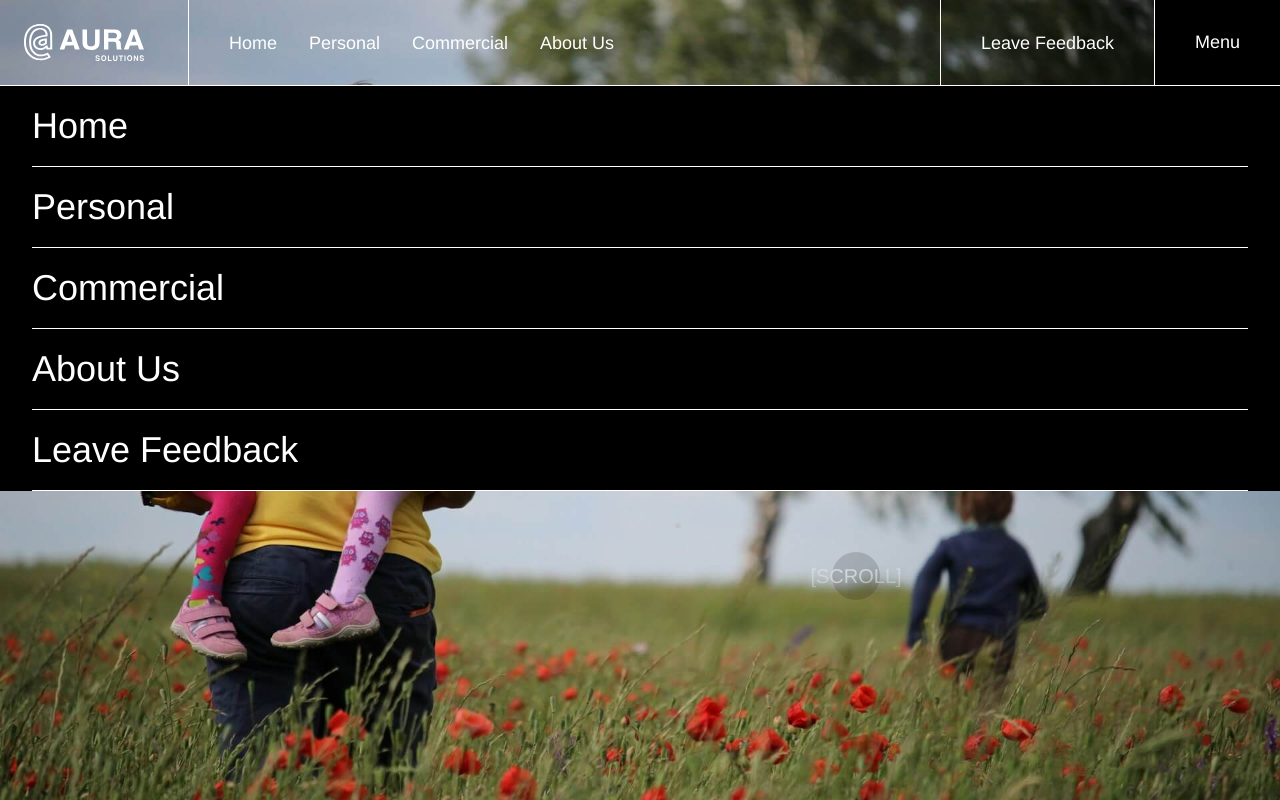
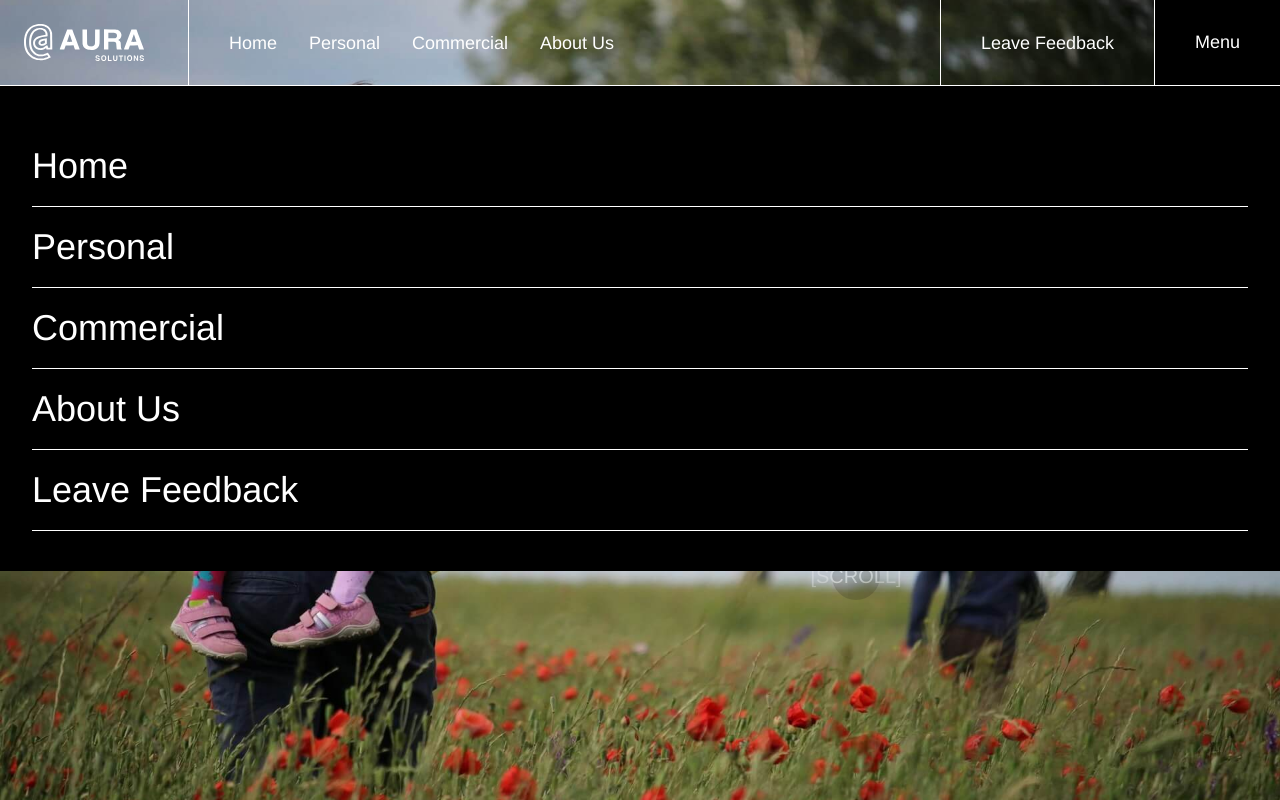
Before and after one commit to reyesjl/aura-insurance-engine, a Vue app in the folder aura_frontend/: page / in a window 1280 px wide. Both pictures are taken after a click on the element "Menu". Shown: the top 800 px of the page. Built offline with nearby package versions, Linux system fonts and the light colour scheme; no server answers; a web font is replaced by a local one.

Commit message:
Story-007: fixes
- fix NavBar
- add blinker back

```diff
--- a/aura_frontend/src/components/AuraSteps.vue
+++ b/aura_frontend/src/components/AuraSteps.vue
@@ -73,7 +73,6 @@ const active = ref('Types')
 
 function handleClick(feature: string) {
   active.value = feature
-  console.log('Clicked:', feature)
 }
 </script>
 
--- a/aura_frontend/src/components/NavBar.vue
+++ b/aura_frontend/src/components/NavBar.vue
@@ -88,7 +88,7 @@
       :style="{ top: `var(--navbar-height)` }"
     >
       <div class="container">
-        <ul class="flex list-none m-0 p-0 flex-col text-2xl md:text-4xl">
+        <ul class="flex list-none m-0 p-0 py-10 flex-col text-2xl md:text-4xl">
           <li class="py-5 border-b-1">
             <router-link to="/">Home</router-link>
           </li>
@@ -178,12 +178,12 @@ onUnmounted(() => {
 
 .slide-menu-enter-from,
 .slide-menu-leave-to {
-  transform: translateY(100%);
+  transform: translateX(100%);
   opacity: 0;
 }
 .slide-menu-enter-to,
 .slide-menu-leave-from {
-  transform: translateY(0);
+  transform: translateX(0);
   opacity: 1;
 }
 </style>
--- a/aura_frontend/src/pages/Personal.vue
+++ b/aura_frontend/src/pages/Personal.vue
@@ -6,12 +6,16 @@
     class="w-full h-[100vh] bg-cover bg-center object-cover relative"
     :style="{ backgroundImage: `url(${bannerImage})` }"
     aria-label="Family in a field"
-  ></div>
+  >
+  <!-- Blinker Notice -->
+    <Blinker> [COMING SOON] </Blinker>
+  </div>
 </template>
 
 <script setup lang="ts">
 import NavBar from '@/components/NavBar.vue'
 import bannerImage from '@/assets/family-bg.jpg'
+import Blinker from '@/components/Blinker.vue'
 </script>
 
 <style scoped></style>
```
